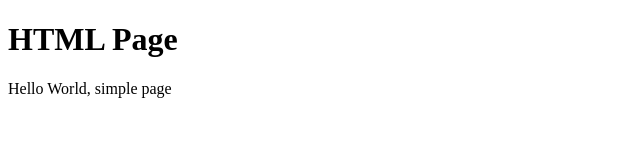
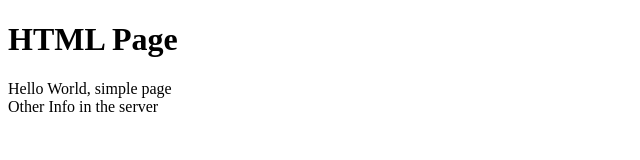
Before and after one commit to munir505/Docker, a plain HTML site: page static/index.html in a window 1280 px wide. Shown: the whole page, without its empty margins (0-640 px from the left). Drawn offline with Linux system fonts and the light colour scheme.

Commit message:
Adding new info

```diff
--- a/static/index.html
+++ b/static/index.html
@@ -3,7 +3,9 @@
 		<body>
 
 			<h1>HTML Page</h1>
-			<p>Hello World, simple page</p>
+			<p>Hello World, simple page<br>
+			Other Info in the server
+			</p>
 
 		</body>
 	</html>
```
